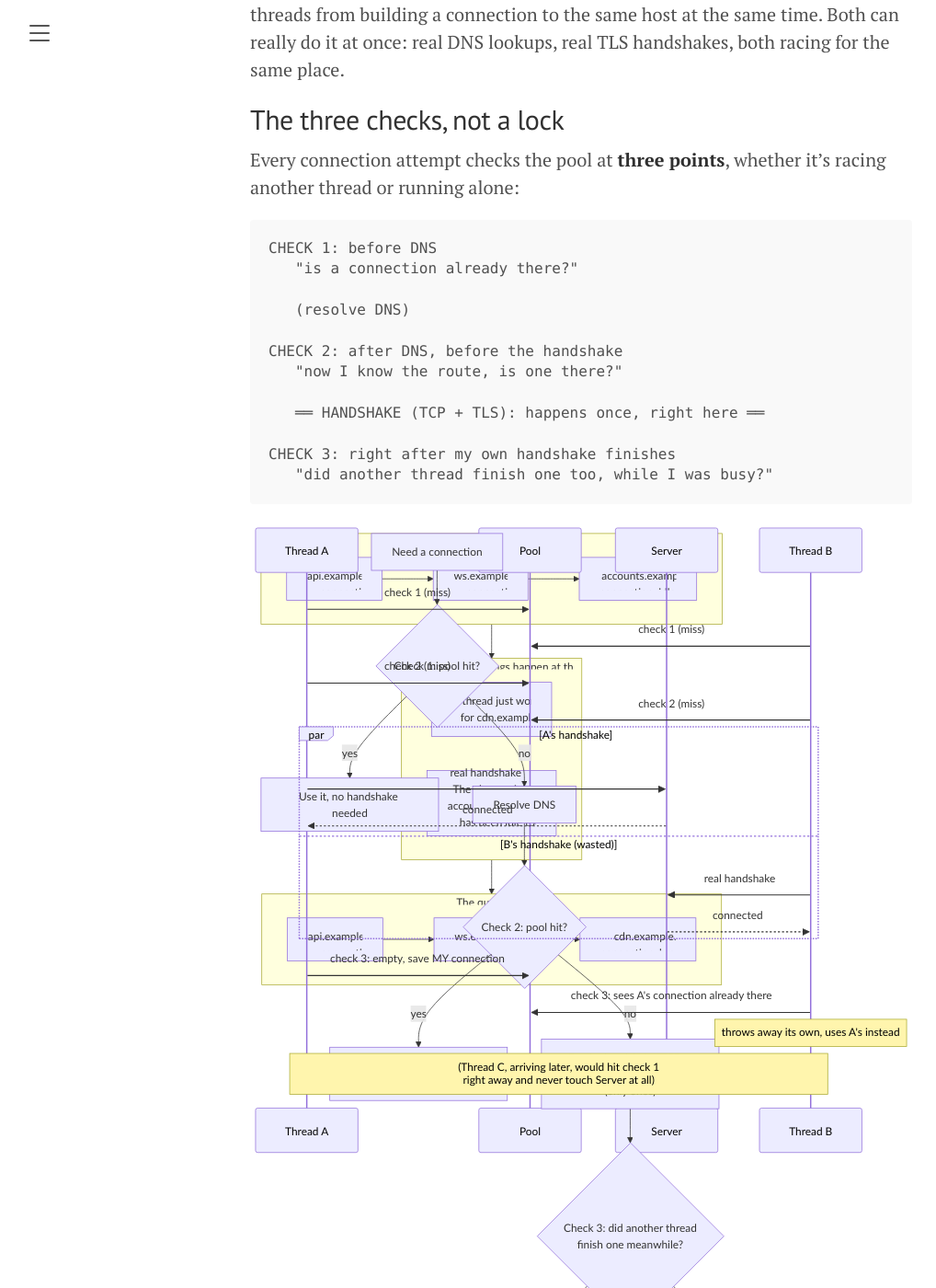
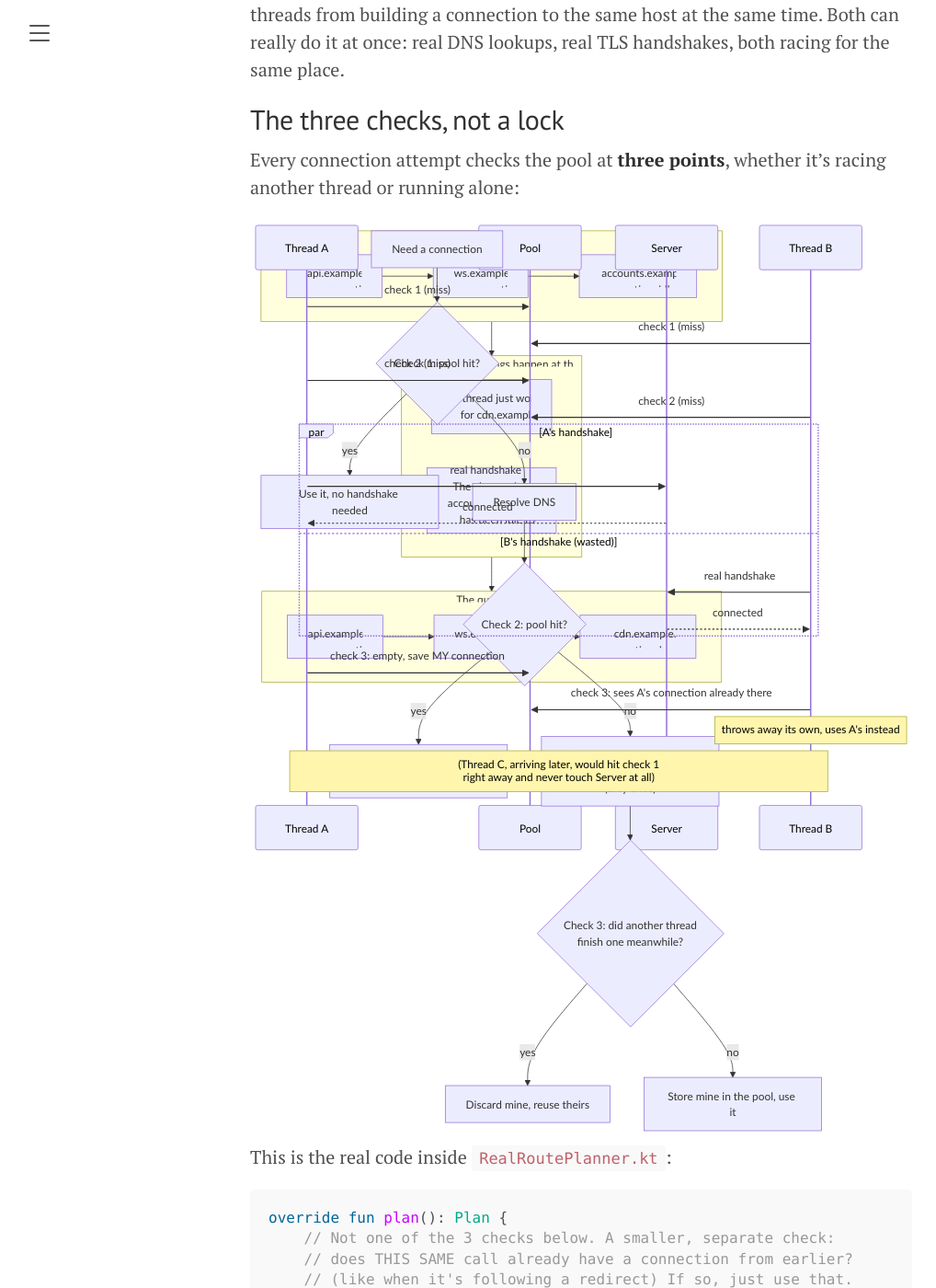
Before and after one commit to nthuat/nthuat.github.io, a Jekyll site: the page built from _posts/2026-07-13-okhttp-connection-races-without-a-lock.md, in a window 1280 px wide and 1400 px high, scrolled down 1114 px. Shown: the whole window at 92% size, without its empty margins (8-1026 px from the left). Built offline with Jekyll 4.4.1, drawn with Linux system fonts in a browser that asks for light colours; some of the changed text lies outside the part shown.

Commit message:
Address review feedback on OkHttp connection races post
- Cut the redundant ASCII checkpoint diagram, kept the Mermaid
  flowchart that already shows the same thing
- Tightened the Fast Fallback comment: deferredPlans is a
  deferred-route check that's part of Fast Fallback (OkHttp's
  Happy-Eyeballs-style multi-IP racing), not the whole mechanism

````diff
--- a/_posts/2026-07-13-okhttp-connection-races-without-a-lock.md
+++ b/_posts/2026-07-13-okhttp-connection-races-without-a-lock.md
@@ -46,21 +46,6 @@ place.
 Every connection attempt checks the pool at **three points**, whether
 it's racing another thread or running alone:
 
-```
-CHECK 1: before DNS
-   "is a connection already there?"
-
-   (resolve DNS)
-
-CHECK 2: after DNS, before the handshake
-   "now I know the route, is one there?"
-
-   ══ HANDSHAKE (TCP + TLS): happens once, right here ══
-
-CHECK 3: right after my own handshake finishes
-   "did another thread finish one too, while I was busy?"
-```
-
 ```mermaid
 flowchart TD
     Start["Need a connection"] --> C1{"Check 1: pool hit?"}
````
Also changed, not shown: other parts of _posts/2026-07-13-okhttp-connection-races-without-a-lock.md (+2 -2 lines).
